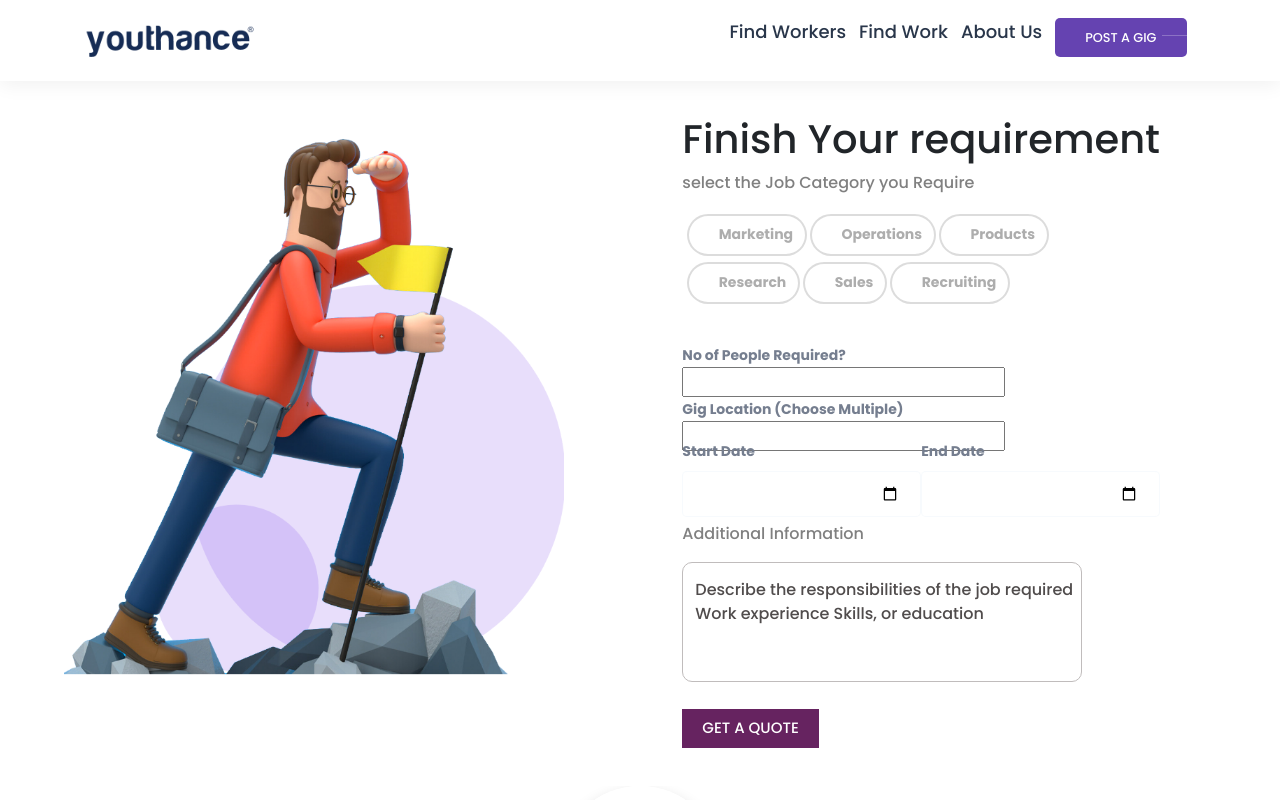
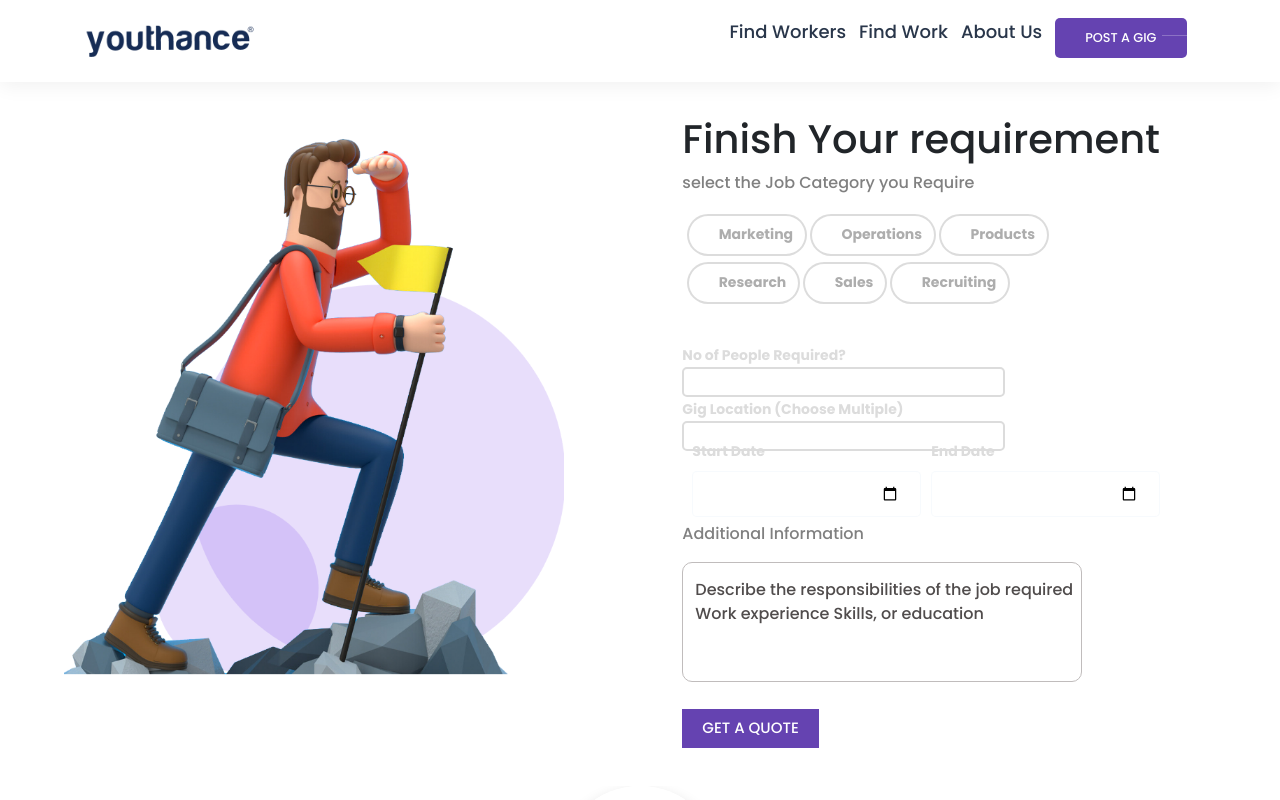
Before and after one commit to singhdeepanshu/youthance, a React (Create React App) app: page /findWorker in a window 1280 px wide. Shown: the top 800 px of the page. Built offline with nearby package versions, Linux system fonts and the light colour scheme.

Commit message:
changed button color & label color of form

```diff
--- a/src/App.css
+++ b/src/App.css
@@ -87,8 +87,12 @@ width: 100%;
   cursor: pointer;
 }
 @media(max-width : 768px) {
-  .ham{
-    display: block;
+  .ham svg::before{
+    display: block
+  }
+  .ham svg::after{
+    display: none;
+    content:"X"
   }
   .nav-links{
     position:absolute;
@@ -124,7 +128,7 @@ width: 100%;
     top: 70%;
     width: 36px;
     height: 2px;
-    background: #fff;
+    /* background: #fff;    */
     border: none;
   }
   .find{
@@ -162,9 +166,7 @@ width: 100%;
  width: 70%;
  margin-left: -5%;
 }
-.last1 h3{
-
-}
+
 .last1 h2, .last2 h2, .last3 h2, .last4 h2{
   font-weight: 500;
   color: #042657;
@@ -214,7 +216,7 @@ width: 100%;
   .p-link a {
     color:#29364A;
     text-decoration: none;
-
+    font-size: 0.875em;
 
   }
 
@@ -971,6 +973,11 @@ color: #042657;
 .howz:hover{
  color: #FD581F;
 }
+@media (max-width:768px) {
+  .how-list li{
+    color:#FD581F;
+  }
+}
 .how-p{
   margin-bottom:40px;
   color: grey;
@@ -1119,7 +1126,7 @@ box-shadow: 0 8px 16px 0 rgba(0,0,0,0.2);
   border: 1px solid rgb(192, 188, 188);
 }
 .t-area-button{
- background-color: #662360;
+ background-color: #6543B1;
       border: none;
       color: white;
       padding: 8px 20px;
--- a/src/pages/styles.css
+++ b/src/pages/styles.css
@@ -79,6 +79,7 @@
     width: 50% !important;
     line-height: 0;
     padding-bottom:5px;
+    margin-left:10px;
 }
 
 .full-width{
@@ -86,9 +87,18 @@
 }
 
 label{
-    color:#757E8F;
+    color:#dcdcdc;
     font-size: 14px;
     font-weight:550;
+}
+input {
+    color:#6543B1;
+    border: 2px solid #dcdcdc;
+    border-radius: 5px;
+}
+
+.s1 .align h1 {
+    color:#6543B1;
 }
 
 .input-container{
@@ -124,6 +134,7 @@ label{
     text-transform: uppercase;
     margin-right:10px;
     margin-top:10px;
+    height:40px;
 }
 
 .youthButton_or:hover{
```
